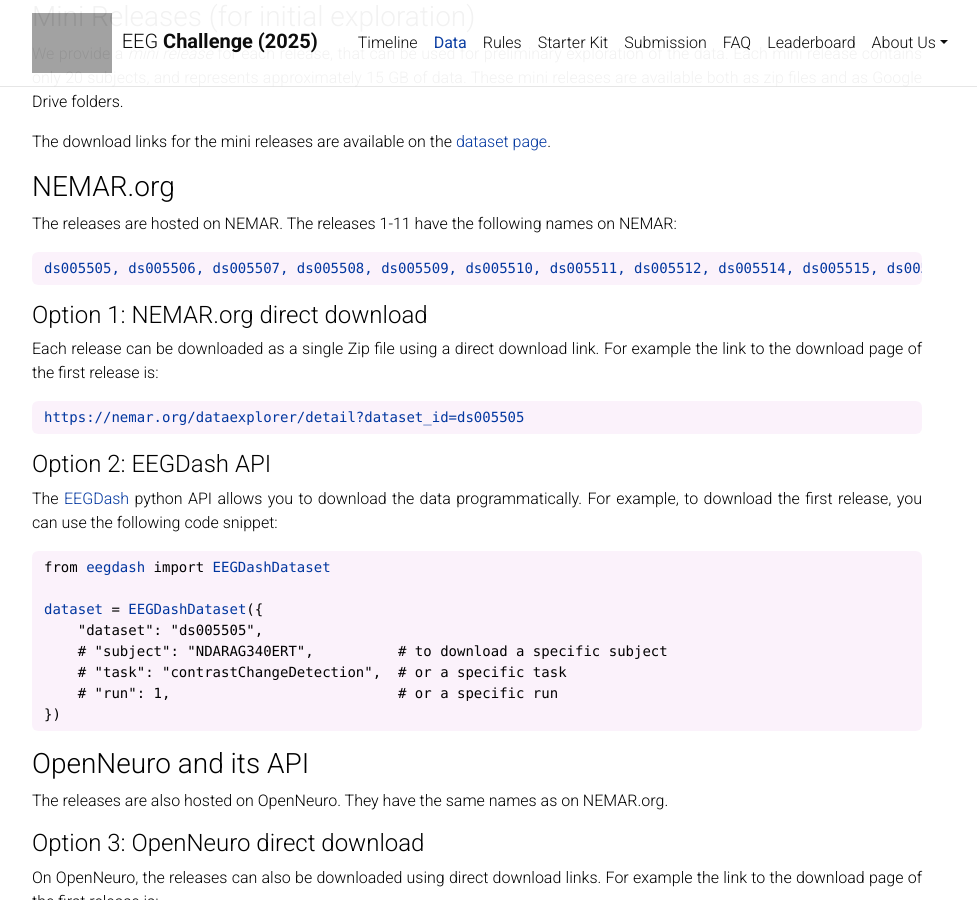
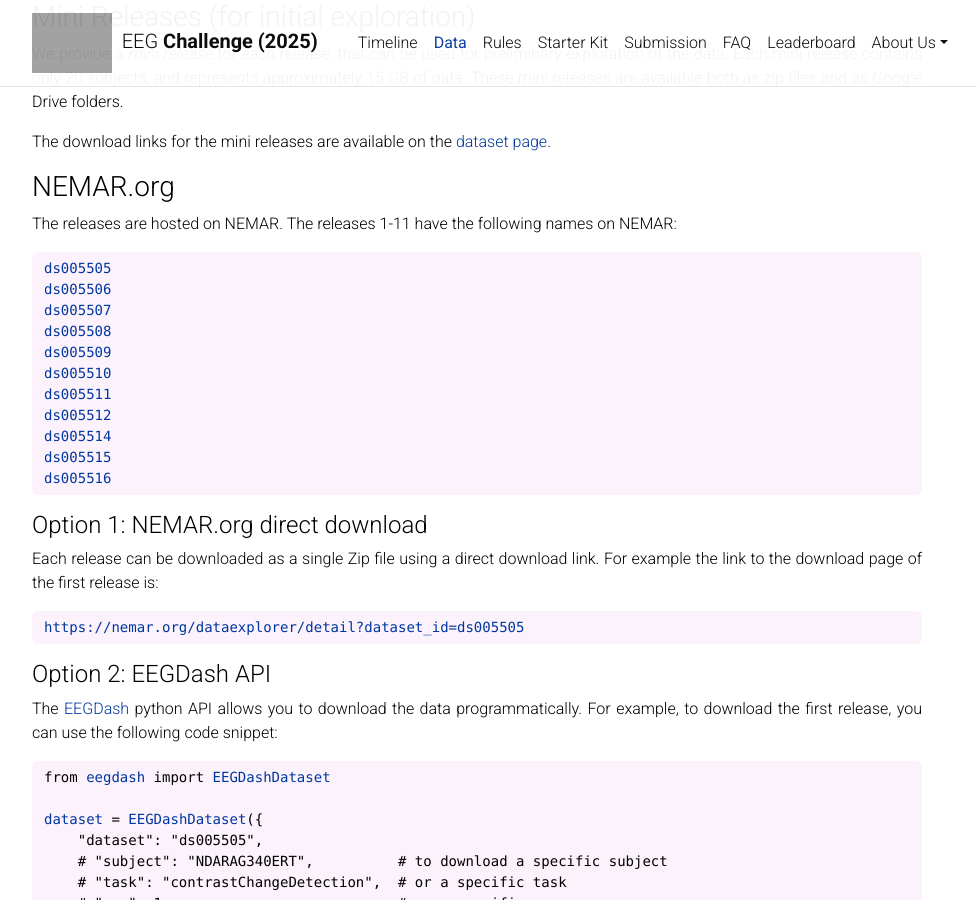
Before and after one commit to urgent-challenge/urgent2024, a Jekyll site: the page built from _pages/data.md, in a window 1280 px wide and 900 px high, scrolled down 4839 px. Shown: the whole window, without its empty margins (163-1140 px from the left). Built offline with Jekyll 4.4.1, drawn with Linux system fonts in a browser that asks for light colours; comment, search, counter and statistics services are not loaded; a style sheet for code colours, icons or effects is not loaded; grey boxes are pictures that could not be loaded.

Commit message:
Formatting

````diff
--- a/_pages/data.md
+++ b/_pages/data.md
@@ -110,7 +110,17 @@ The download links for the mini releases are available on the [dataset page](htt
 The releases are hosted on NEMAR. The releases 1-11 have the following names on NEMAR:
 
 ```
-ds005505, ds005506, ds005507, ds005508, ds005509, ds005510, ds005511, ds005512, ds005514, ds005515, ds005516
+ds005505
+ds005506
+ds005507
+ds005508
+ds005509
+ds005510
+ds005511
+ds005512
+ds005514
+ds005515
+ds005516
 ```
 
 #### Option 1: NEMAR.org direct download
````
